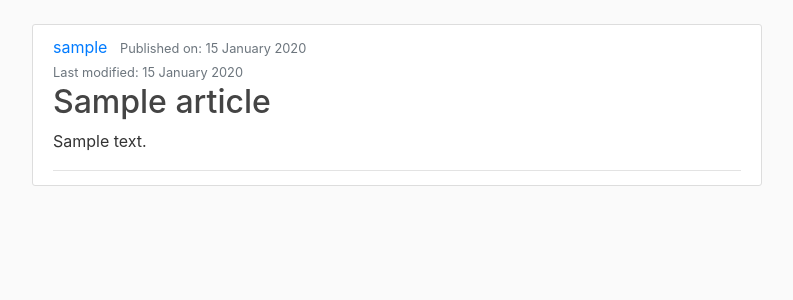
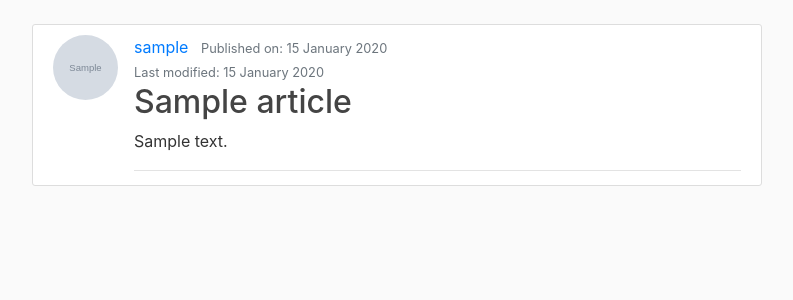
Before and after one commit to AwadhyM/Awadhy_Mohammed_SWE_Agile_Assignment, a Django app: page /knowledge_bank/ in a window 1280 px wide. Shown: the part 56-356 px from the top of the page, without its empty margins (53-846 px from the left). Run offline with Django 5.2, Linux system fonts and the light colour scheme; tables that the repository leaves empty hold one stand-in row (Sample ...); some libraries are stand-ins or nearby versions.

Commit message:
Modify homepage so that author image can be seen with data

```diff
--- a/django_project/knowledge_bank/templates/knowledge_bank/home.html
+++ b/django_project/knowledge_bank/templates/knowledge_bank/home.html
@@ -2,6 +2,7 @@
 {% block content %}
 		{% for article in articles %}
 		<article class="media content-section">
+			<img class="rounded-circle article-img" src="{{ article.author.profile.image.url }}">
 				  <div class="media-body">
 					<div class="article-metadata">
 						<div><a class="mr-2" href="#">{{ article.author }}</a>
```
